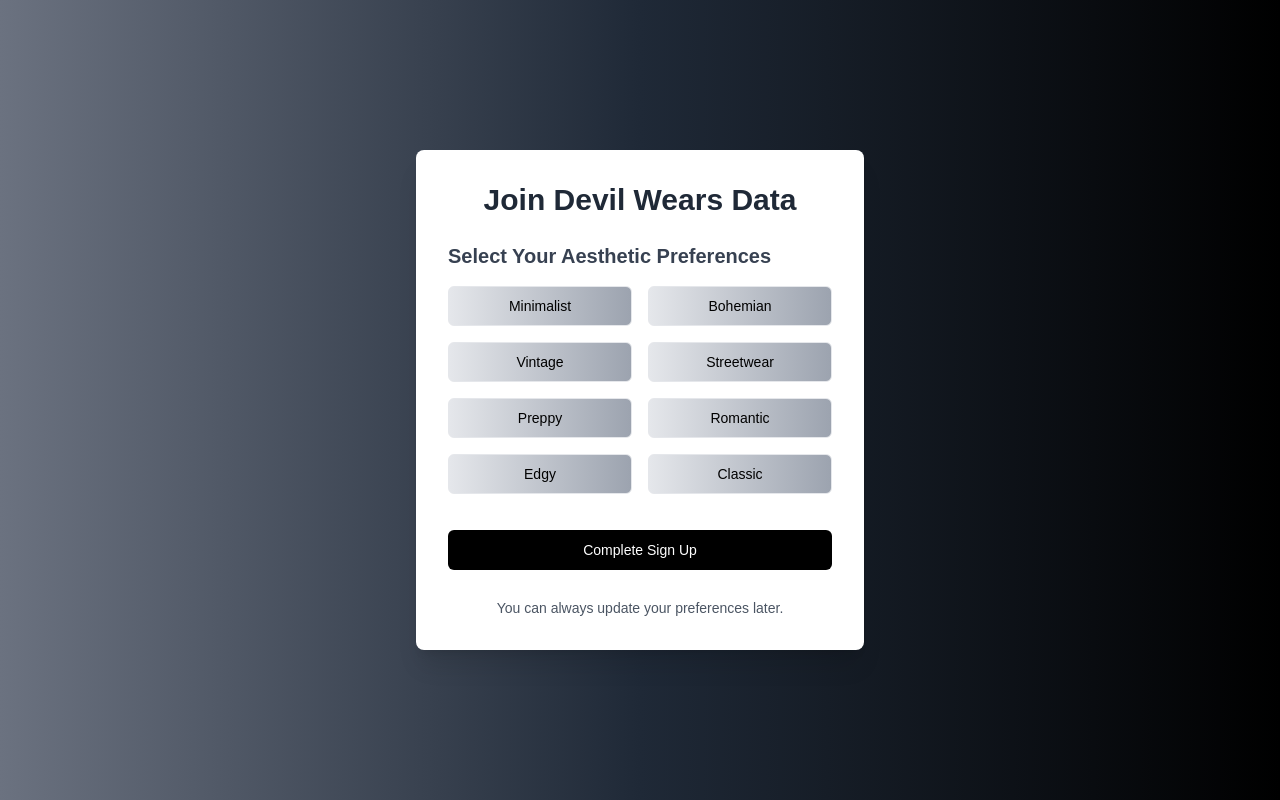
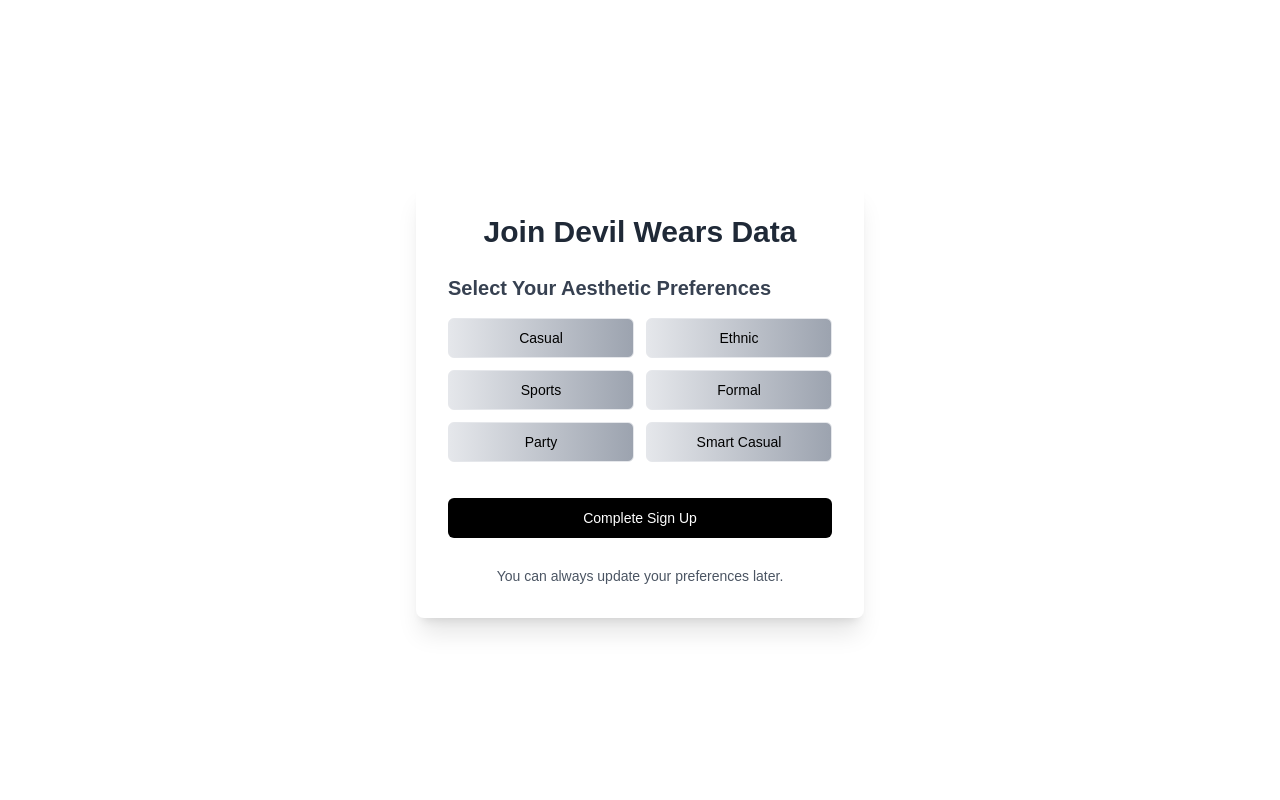
Before and after one commit to vinayakkothari/DevilWearsData, a React (Vite) app in the folder frontend/: page /signup in a window 1280 px wide. Both pictures are taken after typing "Sample", "name@example.com", "Sample123" into the empty fields and a click on the button "Next". Built offline with nearby package versions, Linux system fonts and the light colour scheme; a web font is replaced by a local one.

Commit message:
frontend

```diff
--- a/frontend/src/components/Hero.jsx
+++ b/frontend/src/components/Hero.jsx
@@ -39,7 +39,8 @@
             </div>
           </div>
           <div className="absolute inset-0 flex flex-col items-center justify-center text-center px-4">
-            <h1 className="text-white text-4xl md:text-7xl">
+            {/* <h1 className="text-white text-4xl md:text-7xl"> */}
+            <h1 className="text-white text-4xl md:text-7xl" style={{ fontFamily: 'Pistilli Roman' }}>
               Devil Wears Data
             </h1>
             <motion.p
--- a/frontend/src/pages/SignUp.jsx
+++ b/frontend/src/pages/SignUp.jsx
@@ -3,10 +3,15 @@
 import { Button } from "../components/ui/Button"
 import { Input } from "../components/ui/Input"
 
+// const aestheticOptions = [
+//   'Minimalist', 'Bohemian', 'Vintage', 'Streetwear',
+//   'Preppy', 'Romantic', 'Edgy', 'Classic'
+// ]
+
 const aestheticOptions = [
-  'Minimalist', 'Bohemian', 'Vintage', 'Streetwear',
-  'Preppy', 'Romantic', 'Edgy', 'Classic'
-]
+       'Casual', 'Ethnic', 'Sports', 'Formal',
+       'Party', 'Smart Casual'
+     ]
 
 export default function SignUp() {
     const [step, setStep] = useState(1)
@@ -43,7 +48,9 @@
     }
 
     return (
-        <div className="min-h-screen flex items-center justify-center bg-gradient-to-r from-gray-500 via-gray-800 to-black">
+        /*<div className="min-h-screen flex items-center justify-center bg-gradient-to-r from-gray-500 via-gray-800 to-black">*/
+        <div className="min-h-screen flex items-center justify-center" style={{ backgroundImage: "Closet_beige.jpeg", backgroundSize: 'cover', backgroundPosition: 'center' }}>
+
             <motion.div
                 initial={{ opacity: 0, y: -20 }}
                 animate={{ opacity: 1, y: 0 }}
@@ -101,7 +108,7 @@
                                 <h2 className="text-xl font-semibold mb-4 text-gray-700">
                                     Select Your Aesthetic Preferences
                                 </h2>
-                                <div className="grid grid-cols-2 gap-4 mb-6">
+                                {<div className="grid grid-cols-2 gap-3 mb-6">
                                     {aestheticOptions.map((aesthetic) => (
                                         <Button
                                             key={aesthetic}
@@ -113,7 +120,9 @@
                                             {aesthetic}
                                         </Button>
                                     ))}
-                                </div>
+                                </div> }
+
+
                             </motion.div>
                         )}
                     </AnimatePresence>
```
Also changed, not shown: frontend/src/assets/Closet_beige.jpeg (added).
